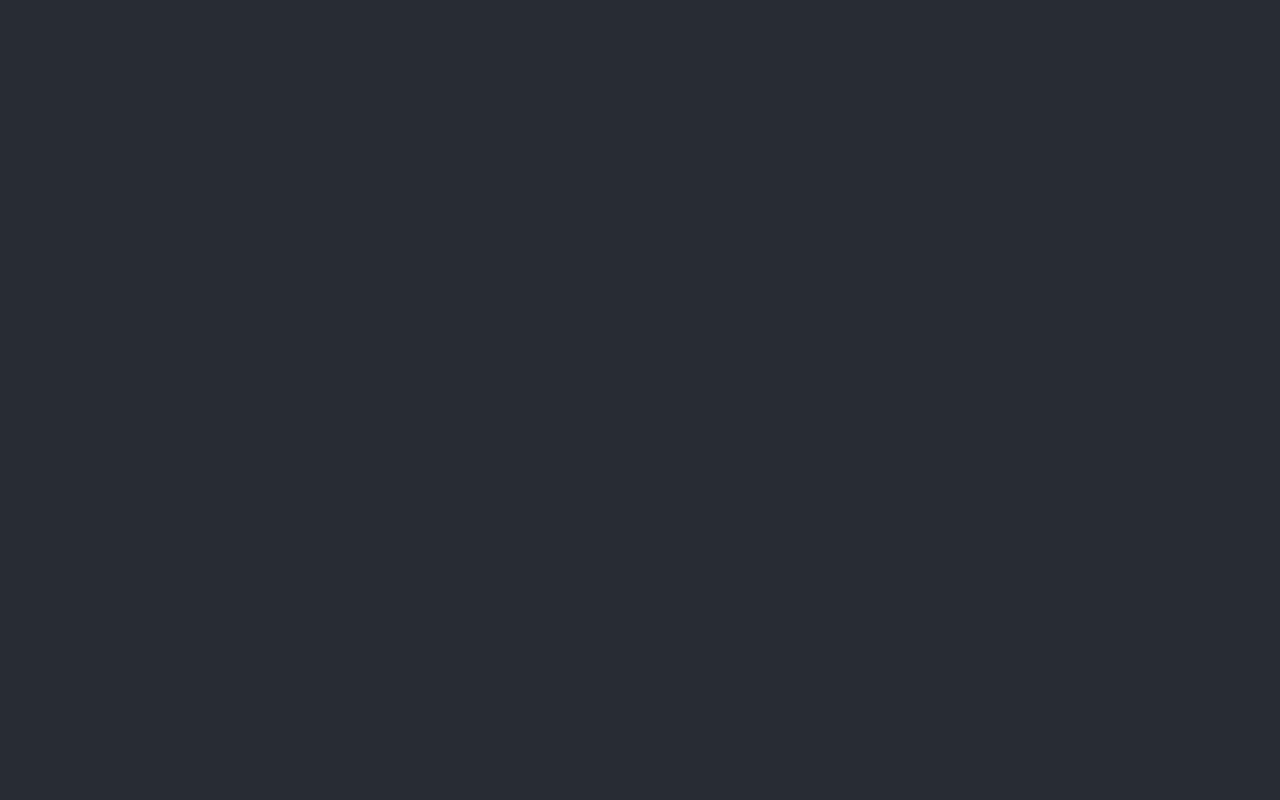
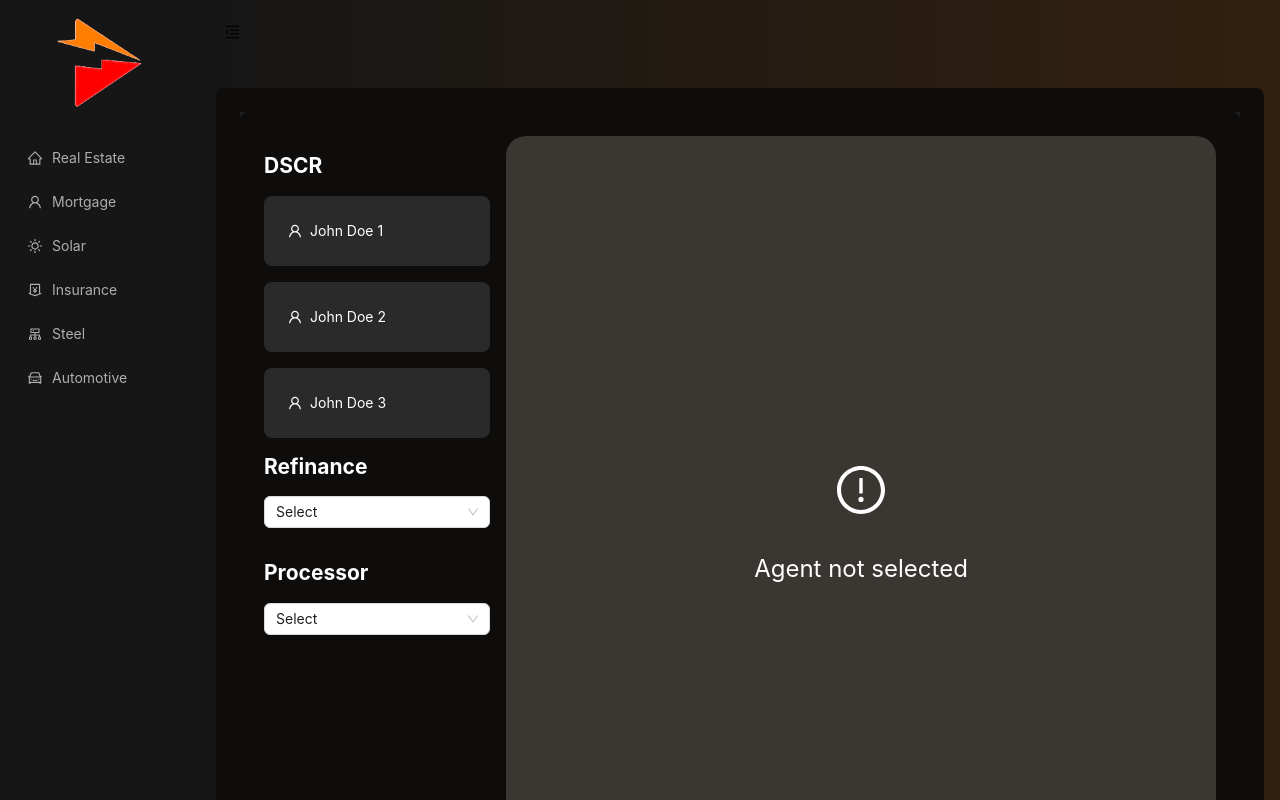
Before and after one commit to PramudithaN/Vapi-Clone_React_Ts, a React (Create React App) app: page /mortgage in a window 1280 px wide. Before the commit this address had no page. Shown: the top 800 px of the page. Built offline with nearby package versions, Linux system fonts and the light colour scheme; the HTML template or start-up script is replaced by a standard one.

Commit message:
Agent not selected

```diff
--- a/src/App.css
+++ b/src/App.css
@@ -72,3 +72,19 @@ body {
   background-color:#393838 ;
   border: none;
 }
+
+ .mortgage {
+  background: #1f1f1f;
+}
+
+.stat-card, .agent-card {
+  background: #2a2a2a;
+  color: #fff;
+  border-radius: 8px;
+}
+
+.agent-not-selected {
+  background: #2a2a2a;
+  color: #fff;
+  border-radius: 8px;
+}
--- a/src/App.tsx
+++ b/src/App.tsx
@@ -9,15 +9,27 @@ import {
   useLocation,
 } from "react-router-dom";
 
+// const App: React.FC = () => {
+//   return (
+//     <Router>
+//       <Routes>
+//         <Route path="/" element={<SideNavbar />} />
+//       </Routes>
+//     </Router>
+//   );
+// }
+
+// export default App;
+
+
+
+
 const App: React.FC = () => {
-  return (
-    <Router>
-      <Routes>
-        <Route path="/" element={<SideNavbar />} />
-
-      </Routes>
-    </Router>
-  );
-}
+    return (
+        <Router>
+            <SideNavbar />
+        </Router>
+    );
+};
 
 export default App;
--- /dev/null
+++ b/src/Components/Agent.tsx
@@ -0,0 +1,19 @@
+// AgentCard.tsx
+import React from 'react';
+import { Card } from 'antd';
+import { UserOutlined } from '@ant-design/icons';
+
+interface AgentCardProps {
+    name: string;
+}
+
+const AgentCard: React.FC<AgentCardProps> = ({ name }) => {
+    return (
+        <Card className="agent-card" style={{padding:'0px', marginBottom: '16px', backgroundColor: '#2a2a2a', color: '#fff' ,border:"none"}}>
+            <UserOutlined style={{ marginRight: '8px' }} />
+            {name}
+        </Card>
+    );
+};
+
+export default AgentCard;
--- /dev/null
+++ b/src/Components/Mortgage.tsx
@@ -0,0 +1,52 @@
+// Mortgage.tsx
+import React from 'react';
+import { Layout, Row, Col, Select, Collapse } from 'antd';
+import { ExclamationCircleOutlined } from '@ant-design/icons';
+import AgentCard from './Agent';
+
+const { Content } = Layout;
+const { Option } = Select;
+
+const Mortgage: React.FC = () => {
+    return (
+        <Layout className="mortgage">
+            <Content style={{  padding: 24, minHeight: 280, background: '#0e0d0c', borderRadius: '8px' }}>
+                <Row gutter={16}>
+                    <Col span={6}>
+                        <h2 style={{ color: '#fff' }}>DSCR</h2>
+
+    {/* <Collapse
+      size="small"
+      items={[{ key: '1', label: 'This is small size panel header', children: <p>DSCR</p> }]}
+    /> */}
+                        <AgentCard name="John Doe 1" />
+                        <AgentCard name="John Doe 2" />
+                        <AgentCard name="John Doe 3" />
+                        <h2 style={{ color: '#fff', marginTop: '16px' }}>Refinance</h2>
+                        <Select defaultValue="Select" style={{ width: '100%', marginBottom: '16px' }}>
+                            <Option value="Select">Select</Option>
+                            <Option value="Option 1">Option 1</Option>
+                            <Option value="Option 2">Option 2</Option>
+                        </Select>
+                        <h2 style={{ color: '#fff', marginTop: '16px' }}>Processor</h2>
+                        <Select defaultValue="Select" style={{ width: '100%' }}>
+                            <Option value="Select">Select</Option>
+                            <Option value="Option 1">Option 1</Option>
+                            <Option value="Option 2">Option 2</Option>
+                        </Select>
+                    </Col>
+                    <Col span={18}>
+                        <div className="agent-not-selected" style={{minHeight:'800px', display: 'flex', justifyContent: 'center', alignItems: 'center', backgroundColor: '#3a3733', borderRadius: '20px' }}>
+                            <div style={{ textAlign: 'center', color: '#fff' }}>
+                                <ExclamationCircleOutlined style={{ fontSize: '48px', marginBottom: '16px' }} />
+                                <p style={{ fontSize: '24px' }}>Agent not selected</p>
+                            </div>
+                        </div>
+                    </Col>
+                </Row>
+            </Content>
+        </Layout>
+    );
+};
+
+export default Mortgage;
--- a/src/Components/SideNavbar.tsx
+++ b/src/Components/SideNavbar.tsx
@@ -12,9 +12,10 @@ import {
 	VideoCameraOutlined,
 } from "@ant-design/icons";
 import { Button, Col, ConfigProvider, Layout, Menu, Row, theme } from "antd";
-import { useNavigate } from "react-router-dom";
+import { Route, Routes, useNavigate } from "react-router-dom";
 import StatBox from "./StatBox";
 import Dashboard from "./Dashboard";
+import Mortgage from "./Mortgage";
 
 const { Header, Sider, Content } = Layout;
 
@@ -26,10 +27,15 @@ const SideNavbar: React.FC = () => {
 	} = theme.useToken();
 	const navigate = useNavigate();
 
-	const handleNavigate = () => {
-		navigate("/");
+	// const handleNavigate = () => {
+	// 	navigate("/");
+	// };
+
+	const handleNavigate = (path: string) => {
+		navigate(path);
 	};
-    const handleReale = () => {
+
+	const handleReale = () => {
 		navigate("/realEstate");
 	};
 	return (
@@ -79,7 +85,7 @@ const SideNavbar: React.FC = () => {
 							src="Images/CCCC.png"
 							alt="Profile"
 							onClick={() => {
-								handleNavigate();
+								handleNavigate("/");
 							}}
 							style={{
 								width: collapsed ? "60px" : "120px",
@@ -94,25 +100,25 @@ const SideNavbar: React.FC = () => {
 						className="sideMenu"
 						mode="inline"
 						defaultSelectedKeys={[""]}
-                        onClick={({ key }) => {
+						onClick={({ key }) => {
 							switch (key) {
 								case "0":
-									handleNavigate();
+									handleNavigate("/RE");
 									break;
 								case "1":
-									handleNavigate();
+									handleNavigate("/mortgage");
 									break;
 								case "2":
-									handleNavigate();
+									handleNavigate("/Solar");
 									break;
 								case "4":
-                                    handleNavigate();
+									handleNavigate("/Solar");
 									break;
 								case "5":
-                                    handleReale();
+									handleReale();
 									break;
 								case "6":
-                                    handleNavigate();
+									handleNavigate("/Solar");
 									break;
 								default:
 									break;
@@ -176,10 +182,21 @@ const SideNavbar: React.FC = () => {
 						minHeight: 280,
 						background: "#0e0d0c",
 						borderRadius: borderRadiusLG,
-                        color: "#fff",
+						color: "#fff",
 					}}
 				>
-			<Dashboard/>
+					<Routes>
+						<Route path="/" element={<Dashboard />} />
+						<Route
+							path="/real-estate"
+							element={<div>Real Estate Content</div>}
+						/>
+						<Route path="/mortgage" element={<Mortgage />} />
+						<Route path="/solar" element={<div>Solar Content</div>} />
+						<Route path="/insurance" element={<div>Insurance Content</div>} />
+						<Route path="/steel" element={<div>Steel Content</div>} />
+						<Route path="/automotive" element={<div>Automotive Content</div>} />
+					</Routes>
 				</Content>
 			</Layout>
 		</Layout>
```
